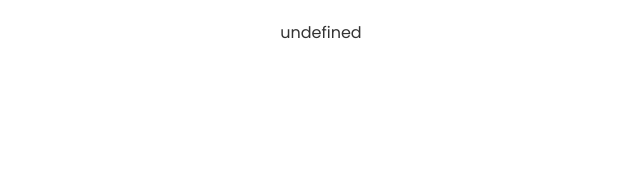
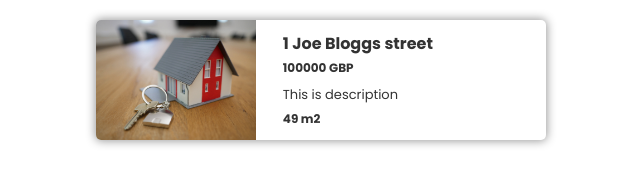
Before and after one commit to semizemes/Housold, a website built with Vite: page index.html in a window 1280 px wide. Shown: the whole page, without its empty margins (319-959 px from the left). Built offline with nearby package versions, Linux system fonts and the light colour scheme.

Commit message:
feat: add initial property card structure to index.html

```diff
--- a/index.html
+++ b/index.html
@@ -10,8 +10,18 @@
 	</head>
 
 	<body>
-		<section class="container" id="container"></section>
-		<script src="index.js"></script>
+		<section class="container" id="container">
+			<section class="card">
+				<img src="/images/placeholder.jpg" alt="house for sold">
+				<div class="card-right">
+					<h2>1 Joe Bloggs street</h2>
+					<h3>100000 GBP</h3>
+					<p>This is description</p>
+					<h3>49 m2</h3>
+				</div>
+			</section>
+		</section>
+		<script src="index.js" type="module"></script>
 	</body>
 
 </html>
--- a/index.js
+++ b/index.js
@@ -1,3 +1,3 @@
 function getPropertyHtml() {}
 
-document.getElementById('container').innerHTML = getPropertyHtml()
+// document.getElementById('container').innerHTML = getPropertyHtml()
```
